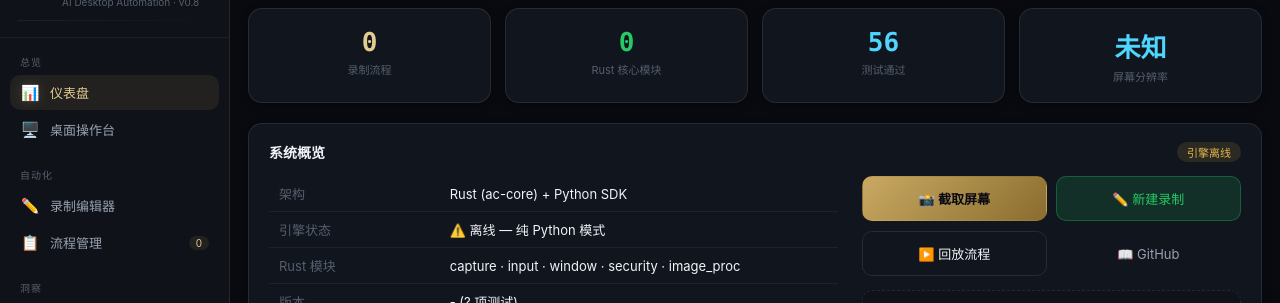
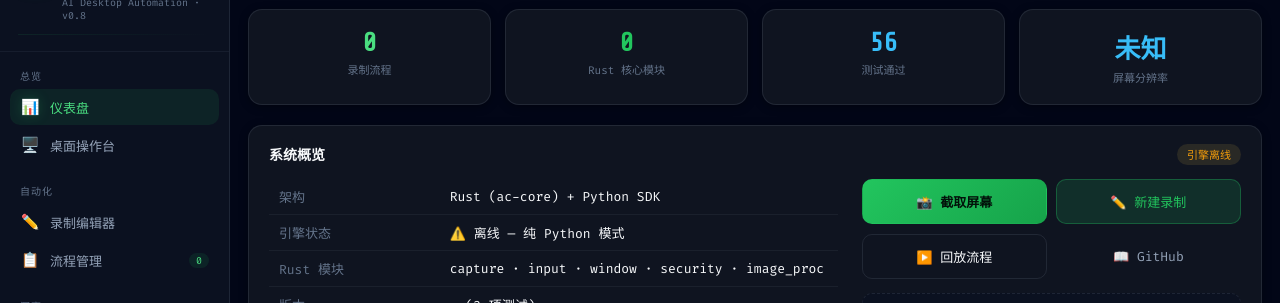
Before and after one commit to yygg693/autocomputer, a plain HTML site: page gui/index.html in a window 1280 px wide. Shown: the part 66-369 px from the top of the page. Drawn offline with nearby package versions, Linux system fonts and the light colour scheme; no server answers.

Commit message:
style(gui): rebrand to deep-slate + run-green developer palette
Rebuilt with ui-ux-pro-max design intelligence:
- Palette: financial-dashboard slate (#020617/#0E1223) + run-green accent #22C55E,
  cyan #38BDF8 pop — replaces the brass Obsidian identity
- Fonts: Share Tech Mono (display/data, HUD feel) + Fira Code (body), via Google
  Fonts with monospace fallbacks (zero-build preserved)
- Motion: green glow hovers, primary button green gradient, stagger-reveal helpers
- index.html: font preconnect/link + cache-bust v=4

```diff
--- a/gui/index.html
+++ b/gui/index.html
@@ -4,7 +4,10 @@
 <meta charset="UTF-8">
 <meta name="viewport" content="width=device-width, initial-scale=1.0">
 <title>autocomputer — AI 桌面自动化控制台</title>
-<link rel="stylesheet" href="style.css?v=3">
+<link rel="preconnect" href="https://fonts.googleapis.com">
+<link rel="preconnect" href="https://fonts.gstatic.com" crossorigin>
+<link href="https://fonts.googleapis.com/css2?family=Fira+Code:wght@400;500;600;700&family=Share+Tech+Mono&display=swap" rel="stylesheet">
+<link rel="stylesheet" href="style.css?v=4">
 </head>
 <body>
 
@@ -72,6 +75,6 @@
 <!-- ═══════════ Toast Container ═══════════ -->
 <div class="toast-container" id="toasts"></div>
 
-<script src="app.js?v=3"></script>
+<script src="app.js?v=4"></script>
 </body>
 </html>
--- a/gui/style.css
+++ b/gui/style.css
@@ -7,43 +7,45 @@
 *, *::before, *::after { margin: 0; padding: 0; box-sizing: border-box; }
 
 :root {
-  --font: 'Inter', -apple-system, 'PingFang SC', 'Microsoft YaHei', sans-serif;
-  --font-mono: 'JetBrains Mono', 'SF Mono', Consolas, monospace;
+  /* Fonts: Share Tech Mono for display/data, Fira Code for body (HUD feel) */
+  --font: 'Fira Code', 'JetBrains Mono', Consolas, 'Microsoft YaHei', monospace;
+  --font-display: 'Share Tech Mono', 'Fira Code', Consolas, monospace;
+  --font-sans: 'Microsoft YaHei', -apple-system, sans-serif;
   --radius-sm: 6px;
   --radius-md: 10px;
   --radius-lg: 14px;
   --transition: 0.25s cubic-bezier(0.4, 0, 0.2, 1);
 
-  /* Obsidian 暗色令牌 */
-  --bg-base: #080a0f;
-  --bg-surface: #0f1218;
-  --bg-elevated: #161b24;
-  --bg-overlay: #1e2430;
-  --bg-hover: #232a38;
-  --border-subtle: rgba(255,255,255,0.05);
-  --border-default: rgba(255,255,255,0.09);
-  --border-strong: rgba(255,255,255,0.15);
-  --text-primary: #f2f4f7;
-  --text-secondary: #98a1b0;
-  --text-tertiary: #565f6e;
-  --accent: #c9a962;
-  --accent-soft: #e2cc8f;
-  --accent-dim: rgba(201,169,98,0.10);
-  --accent-glow: rgba(201,169,98,0.20);
-  --accent-cyan: #4fd6ff;
-  --cyan-dim: rgba(79,214,255,0.10);
-  --ok: #26c966;
-  --error: #f04848;
-  --warn: #e6b84c;
-  --shadow-card: 0 2px 8px rgba(0,0,0,0.3), 0 0 1px rgba(255,255,255,0.04);
-  --shadow-elevated: 0 8px 32px rgba(0,0,0,0.5);
-  --scrollbar-thumb: #2a3040;
+  /* Deep-slate + run-green developer palette (ui-ux-pro-max: financial dashboard) */
+  --bg-base: #020617;
+  --bg-surface: #0B1120;
+  --bg-elevated: #0E1223;
+  --bg-overlay: #1A1E2F;
+  --bg-hover: #1E293B;
+  --border-subtle: rgba(148,163,184,0.08);
+  --border-default: rgba(148,163,184,0.14);
+  --border-strong: rgba(148,163,184,0.24);
+  --text-primary: #F8FAFC;
+  --text-secondary: #94A3B8;
+  --text-tertiary: #64748B;
+  --accent: #22C55E;
+  --accent-soft: #4ADE80;
+  --accent-dim: rgba(34,197,94,0.10);
+  --accent-glow: rgba(34,197,94,0.22);
+  --accent-cyan: #38BDF8;
+  --cyan-dim: rgba(56,189,248,0.10);
+  --ok: #22C55E;
+  --error: #EF4444;
+  --warn: #F59E0B;
+  --shadow-card: 0 2px 8px rgba(0,0,0,0.35), 0 0 1px rgba(148,163,184,0.06);
+  --shadow-elevated: 0 8px 32px rgba(0,0,0,0.55);
+  --scrollbar-thumb: #1E293B;
 }
-
 html, body {
   width: 100%;
   height: 100%;
   font-family: var(--font);
+  font-size: 14px;
   background: var(--bg-base);
   color: var(--text-primary);
   display: flex;
@@ -66,11 +68,11 @@ html, body {
 .sidebar-logo { display: flex; align-items: center; gap: 10px; margin-bottom: 6px; }
 .sidebar-logo .icon {
   width: 34px; height: 34px; border-radius: var(--radius-md);
-  background: linear-gradient(135deg, var(--accent), #8a6d2f);
+  background: linear-gradient(135deg, #22C55E, #0E7490); color: #02120A;
   display: flex; align-items: center; justify-content: center;
   font-size: 17px; color: #0b0a14; box-shadow: 0 0 14px var(--accent-glow);
 }
-.sidebar-logo h1 { font-size: 16px; font-weight: 700; letter-spacing: -0.3px; }
+.sidebar-logo h1 { font-size: 17px; font-weight: 700; letter-spacing: 1px; font-family: var(--font-display); }
 .sidebar-subtitle { font-size: 10px; color: var(--text-tertiary); padding-left: 44px; }
 .logo-line { height: 1px; margin-top: 12px; background: linear-gradient(90deg, var(--accent-dim), transparent); }
 
@@ -111,7 +113,7 @@ html, body {
   padding: 14px 24px; border-bottom: 1px solid var(--border-subtle);
   background: rgba(15,18,24,0.7); backdrop-filter: blur(14px);
 }
-.topbar h2 { font-size: 16px; font-weight: 600; }
+.topbar h2 { font-size: 16px; font-weight: 600; font-family: var(--font-display); letter-spacing: 0.5px; }
 .topbar-actions { display: flex; gap: 8px; }
 .content {
   flex: 1; min-width: 0; width: 100%;
@@ -147,7 +149,7 @@ html, body {
   border-radius: var(--radius-lg); padding: 18px 20px; text-align: center;
   backdrop-filter: blur(14px); box-shadow: var(--shadow-card);
 }
-.stat-value { font-size: 26px; font-weight: 700; font-family: var(--font-mono); }
+.stat-value { font-size: 26px; font-weight: 700; font-family: var(--font-display); }
 .stat-value.green { color: var(--ok); }
 .stat-value.accent { color: var(--accent-soft); }
 .stat-value.purple { color: var(--accent-cyan); }
@@ -164,8 +166,8 @@ html, body {
 .btn:active { transform: scale(0.97); }
 .btn-sm { padding: 5px 12px; font-size: 12px; }
 .btn-xs { padding: 3px 9px; font-size: 11px; }
-.btn-primary { background: linear-gradient(135deg, var(--accent), #8a6d2f); color: #0b0a14; border-color: transparent; font-weight: 600; }
-.btn-primary:hover { color: #0b0a14; filter: brightness(1.1); }
+.btn-primary { background: linear-gradient(135deg, #22C55E, #16A34A); color: #02120A; border-color: transparent; font-weight: 600; }
+.btn-primary:hover { color: #02120A; filter: brightness(1.12); box-shadow: 0 0 16px var(--accent-glow); }
 .btn-success { background: rgba(38,201,102,0.15); color: var(--ok); border-color: rgba(38,201,102,0.3); }
 .btn-warning { background: rgba(230,184,76,0.15); color: var(--warn); border-color: rgba(230,184,76,0.3); }
 .btn-danger { background: rgba(240,72,72,0.15); color: var(--error); border-color: rgba(240,72,72,0.3); }
@@ -335,7 +337,7 @@ tbody tr:last-child td { border-bottom: none; }
 .bar-row { display: flex; align-items: center; gap: 10px; }
 .bar-label { width: 130px; font-size: 12px; color: var(--text-secondary); text-align: right; overflow: hidden; text-overflow: ellipsis; white-space: nowrap; }
 .bar-track { flex: 1; height: 14px; background: var(--bg-hover); border-radius: 7px; overflow: hidden; }
-.bar-fill { height: 100%; background: linear-gradient(90deg, var(--accent), var(--accent-cyan)); border-radius: 7px; transition: width 0.4s ease; }
+.bar-fill { height: 100%; background: linear-gradient(90deg, #22C55E, #38BDF8); border-radius: 7px; transition: width 0.4s ease; }
 .bar-count { width: 40px; font-size: 12px; color: var(--text-tertiary); font-family: var(--font-mono); }
 
 /* ═══════════ Capture preview ═══════════ */
@@ -401,3 +403,12 @@ tbody tr:last-child td { border-bottom: none; }
 @media (max-width: 860px) {
   .overview-grid { grid-template-columns: 1fr; }
 }
+
+
+/* ═══════════ Stagger reveal helpers ═══════════ */
+.stagger > * { animation: fadeUp 0.4s cubic-bezier(0.16, 1, 0.3, 1) both; }
+.stagger > *:nth-child(1) { animation-delay: 0.03s; }
+.stagger > *:nth-child(2) { animation-delay: 0.07s; }
+.stagger > *:nth-child(3) { animation-delay: 0.11s; }
+.stagger > *:nth-child(4) { animation-delay: 0.15s; }
+.stagger > *:nth-child(5) { animation-delay: 0.19s; }
```
